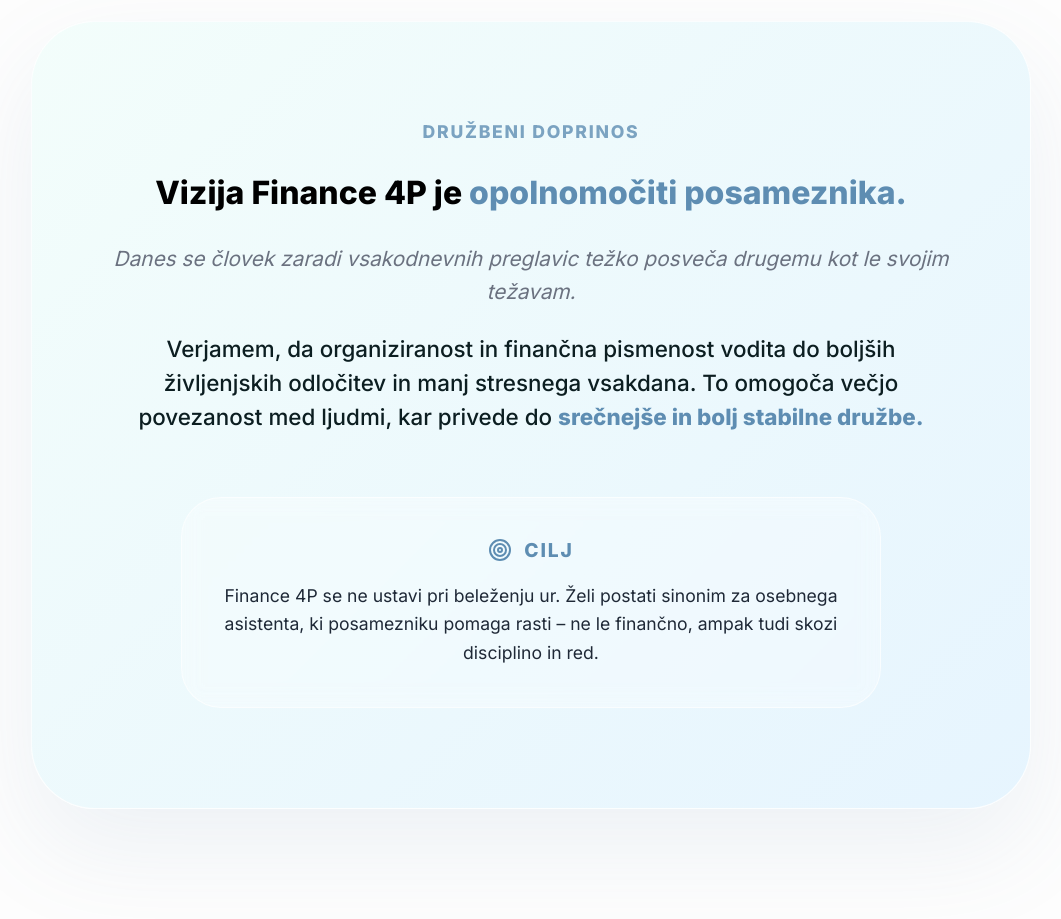
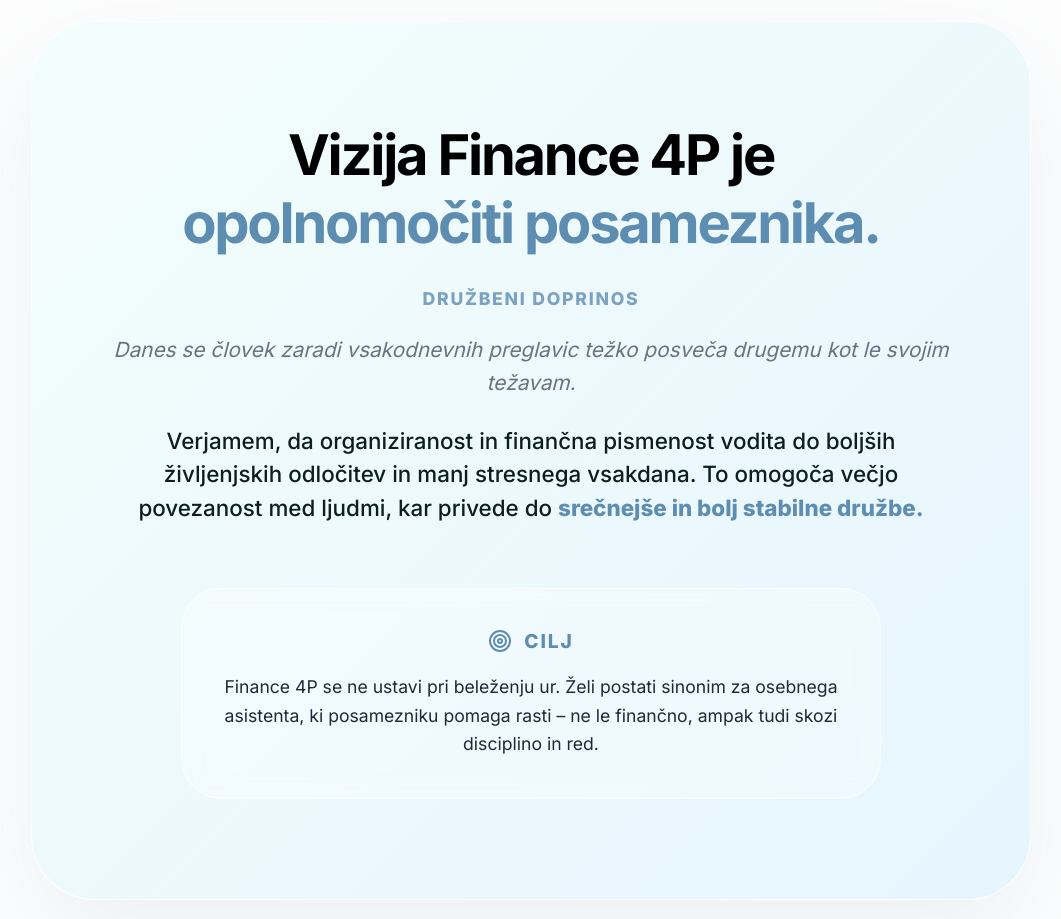
Before and after one commit to filipkolle/Landing-4P, a React (Vite) app: page /o-nas in a window 1280 px wide. Shown: the part 3120-4039 px from the top of the page, without its empty margins (109-1170 px from the left). Built offline with nearby package versions, Linux system fonts and the light colour scheme.

Commit message:
style: reposition vision statement as centered heading above social contribution

```diff
--- a/src/pages/AboutPage.jsx
+++ b/src/pages/AboutPage.jsx
@@ -194,17 +194,18 @@ const AboutPage = () => {
           >
 
             <div className="vision-main-content">
+              <motion.h2
+                className="vision-lead-heading"
+                initial={{ opacity: 0, y: 15 }}
+                whileInView={{ opacity: 1, y: 0 }}
+                viewport={{ once: true }}
+                transition={{ duration: 0.8, delay: 0.2 }}
+              >
+                <strong>Vizija Finance 4P je <br /><span className="blue-text">opolnomočiti posameznika.</span></strong>
+              </motion.h2>
+
               <h3>Družbeni doprinos</h3>
               <div className="vision-contribution-content">
-                <motion.p
-                  className="vision-lead"
-                  initial={{ opacity: 0, y: 15 }}
-                  whileInView={{ opacity: 1, y: 0 }}
-                  viewport={{ once: true }}
-                  transition={{ duration: 0.8, delay: 0.2 }}
-                >
-                  <strong>Vizija Finance 4P je <span className="blue-text">opolnomočiti posameznika.</span></strong>
-                </motion.p>
 
                 <motion.p
                   className="vision-context"
--- a/src/styles/About.css
+++ b/src/styles/About.css
@@ -234,16 +234,17 @@
   text-align: center;
 }
 
-.vision-lead {
-  font-size: 2rem;
-  font-weight: 500;
+.vision-lead-heading {
+  font-size: 2.2rem;
+  font-weight: 800;
   color: #000;
-  margin-bottom: 24px;
+  margin-bottom: 32px;
+  text-align: center;
+  line-height: 1.2;
 }
 
-.vision-lead strong {
+.vision-lead-heading strong {
   color: #000;
-  font-weight: 800;
 }
 
 .vision-context {
@@ -521,7 +522,7 @@
   .vision-container { padding: 48px 24px; border-radius: 40px; text-align: left; }
   .vision-container h2 { font-size: 2.25rem; text-align: left; }
   .vision-main-content { margin-bottom: 40px; }
-  .vision-lead { font-size: 1.6rem; text-align: left; line-height: 1.3; }
+  .vision-lead-heading { font-size: 1.6rem; text-align: center; margin-bottom: 24px; }
   .vision-context { font-size: 1.1rem; text-align: left; margin-bottom: 20px; }
   .vision-solution { font-size: 1.2rem; text-align: left; }
   .vision-main-content h3 { text-align: left; margin-bottom: 16px; }
@@ -537,7 +538,7 @@
   .about-hero h1 { font-size: 2.1rem; }
   .key-message-text { font-size: 1.25rem; }
   .mission-intro h2, .vision-container h2, .story-text h2 { font-size: 1.65rem; }
-  .vision-lead { font-size: 1.4rem; }
+  .vision-lead-heading { font-size: 1.4rem; }
   .vision-solution { font-size: 1.1rem; }
   .about-hero-p { font-size: 0.95rem; }
   .cta-left h2 { font-size: 1.8rem; }
```
